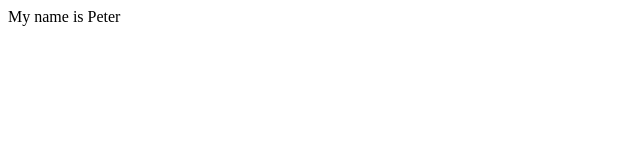
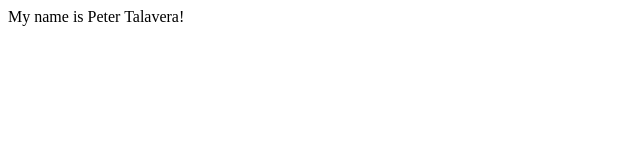
Before and after one commit to petertfreelance/first-github-project, a plain HTML site: page index.html in a window 1280 px wide. Shown: the full height of the page, 0-640 px from the left. Drawn offline with Linux system fonts and the light colour scheme.

Commit message:
update title

```diff
--- a/index.html
+++ b/index.html
@@ -6,6 +6,6 @@
     <title></title>
 </head>
 <body>
-    My name is Peter
+    My name is Peter Talavera!
 </body>
 </html>
```
